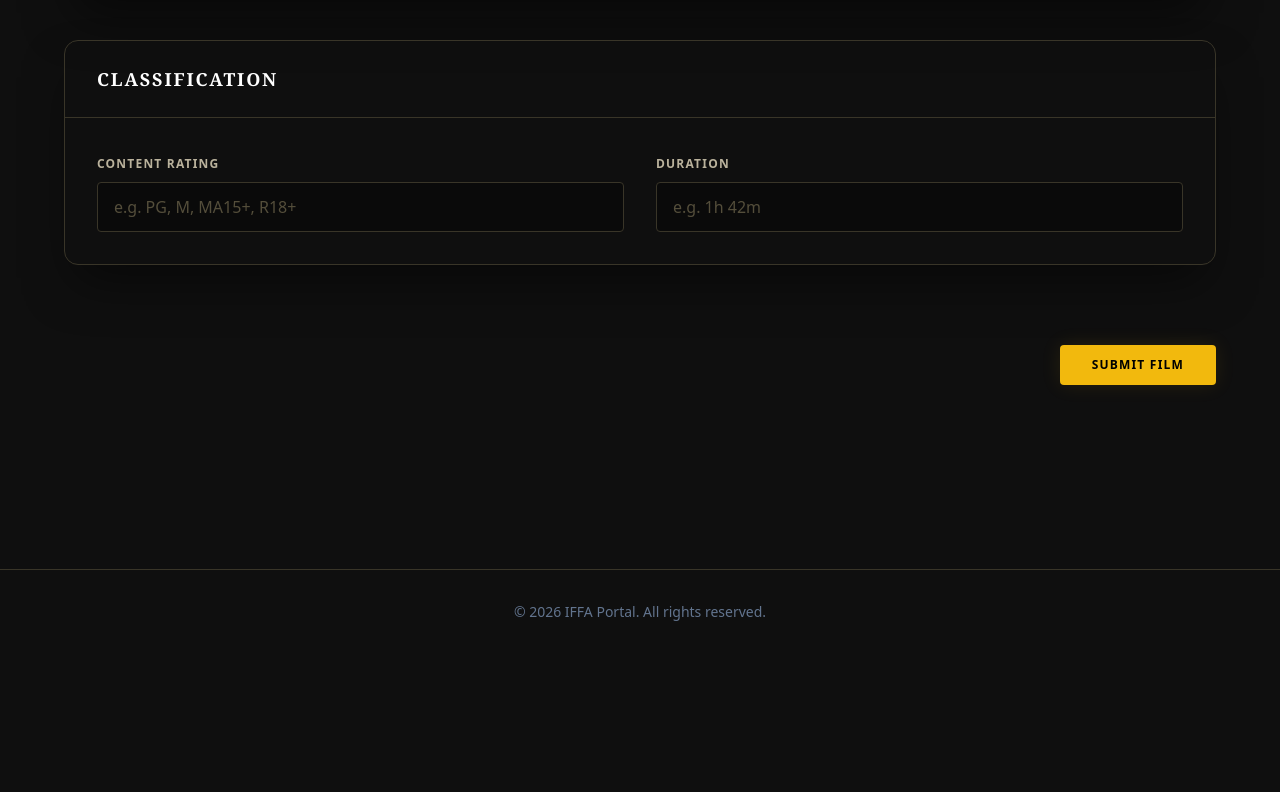
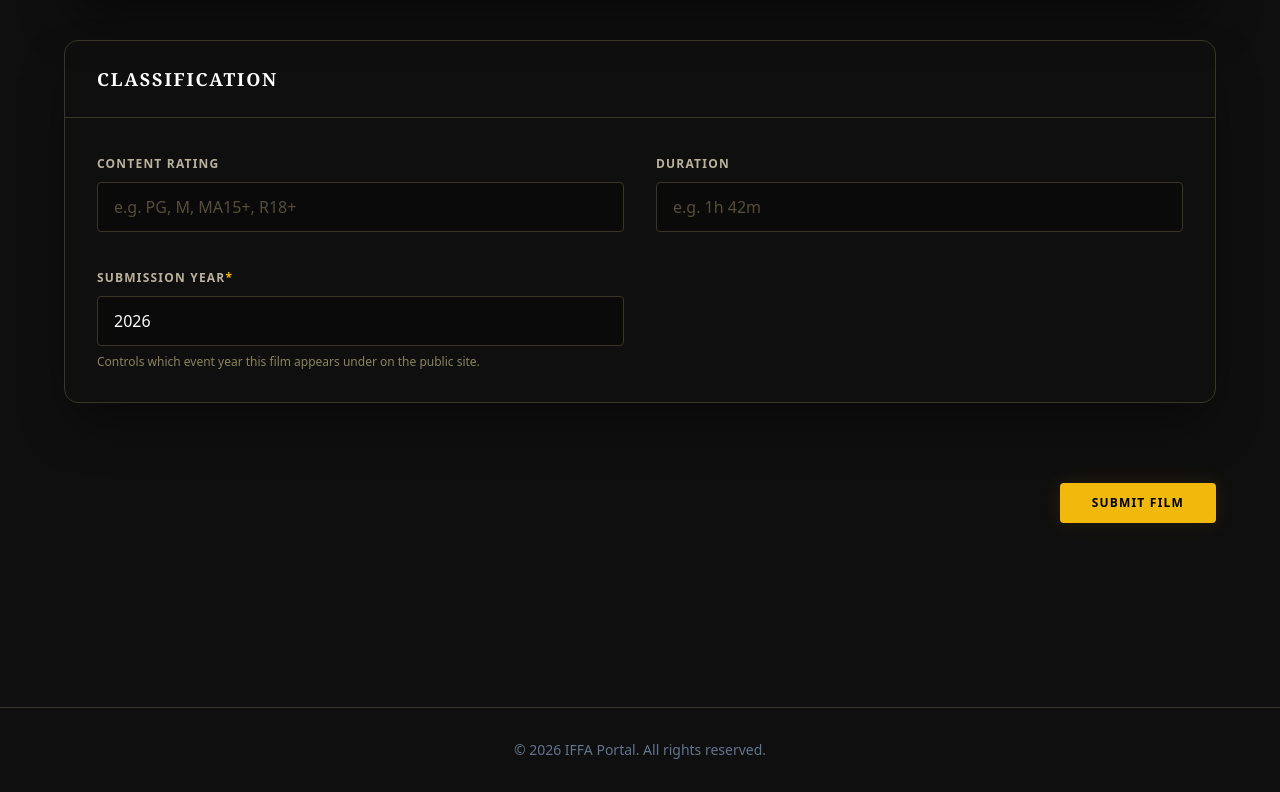
Before and after one commit to iffa-au/cms-hub, a Next.js app in the folder client/: page /submissions/new in a window 1280 px wide. Shown: the part 1598-2390 px from the top of the page. Before the commit the page ends 2252 px from the top, so only its background shows below. Built offline with nearby package versions, Linux system fonts and the light colour scheme; no server answers; sample sign-in values are in the browser's storage.

Commit message:
submitted year bug fixed

```diff
--- a/client/src/app/submissions/[id]/edit/page.tsx
+++ b/client/src/app/submissions/[id]/edit/page.tsx
@@ -45,6 +45,7 @@ type SubmissionDetail = {
   trailerUrl?: string;
   rating?: string;
   duration?: string;
+  submission_year?: number;
   genreIds?: string[] | { _id: string; name?: string }[];
   productionHouse?: string;
   distributor?: string;
@@ -87,6 +88,7 @@ export default function EditSubmissionPage() {
   const [trailerUrl, setTrailerUrl] = useState<string>('');
   const [rating, setRating] = useState<string>('');
   const [duration, setDuration] = useState<string>('');
+  const [submissionYear, setSubmissionYear] = useState<string>('');
   const [languageId, setLanguageId] = useState<string>('');
   const [countryId, setCountryId] = useState<string>('');
   const [contentTypeId, setContentTypeId] = useState<string>('');
@@ -130,6 +132,7 @@ export default function EditSubmissionPage() {
             setTrailerUrl(d.trailerUrl || '');
             setRating(d.rating || '');
             setDuration(d.duration || '');
+            setSubmissionYear(d.submission_year != null ? String(d.submission_year) : '');
             setLanguageId(d.language?._id || d.languageId || '');
             setCountryId(d.country?._id || d.countryId || '');
             setContentTypeId(d.contentType?._id || d.contentTypeId || '');
@@ -184,6 +187,7 @@ export default function EditSubmissionPage() {
             setTrailerUrl(d2.trailerUrl || '');
             setRating(d2.rating || '');
             setDuration(d2.duration || '');
+            setSubmissionYear(d2.submission_year != null ? String(d2.submission_year) : '');
             setLanguageId(d2.languageId || '');
             setCountryId(d2.countryId || '');
             setContentTypeId(d2.contentTypeId || '');
@@ -229,6 +233,9 @@ export default function EditSubmissionPage() {
         trailerUrl,
         rating: rating.trim(),
         duration: duration.trim(),
+        // Omit when blank so admins can save unrelated edits on older
+        // submissions without being forced to backfill this first.
+        ...(submissionYear.trim() ? { submissionYear: submissionYear.trim() } : {}),
         productionHouse: productionHouse.trim(),
         distributor: distributor.trim(),
       };
@@ -637,6 +644,22 @@ export default function EditSubmissionPage() {
                   onChange={(e) => setDuration(e.target.value)}
                 />
               </div>
+              <div className='space-y-2'>
+                <label htmlFor='submissionYear' className={LABEL}>
+                  Submission Year
+                </label>
+                <input
+                  id='submissionYear'
+                  className={INPUT}
+                  type='number'
+                  placeholder='e.g. 2026'
+                  value={submissionYear}
+                  onChange={(e) => setSubmissionYear(e.target.value)}
+                />
+                <p className='text-xs text-[#8a845f]'>
+                  Controls which event year this film appears under on the public site (e.g. /events/2026/submissions). Leave blank only if intentionally hidden from every year.
+                </p>
+              </div>
             </div>
           </section>
 
--- a/client/src/app/submissions/new/page.tsx
+++ b/client/src/app/submissions/new/page.tsx
@@ -58,6 +58,9 @@ export default function NewSubmissionPage() {
   const [trailerUrl, setTrailerUrl] = useState<string | undefined>(undefined);
   const [rating, setRating] = useState<string>("");
   const [duration, setDuration] = useState<string>("");
+  const [submissionYear, setSubmissionYear] = useState<string>(
+    String(new Date().getFullYear())
+  );
   const [productionHouse, setProductionHouse] = useState<string>("");
   const [distributor, setDistributor] = useState<string>("");
   useEffect(() => {
@@ -103,6 +106,7 @@ export default function NewSubmissionPage() {
         genreIds,
         rating: (rating || "").trim(),
         duration: (duration || "").trim(),
+        submissionYear: submissionYear.trim(),
         productionHouse: productionHouse.trim(),
         distributor: distributor.trim(),
       };
@@ -465,6 +469,25 @@ export default function NewSubmissionPage() {
                   onChange={(e) => setDuration(e.target.value)}
                 />
               </div>
+
+              {/* Submission Year */}
+              <div className="space-y-2">
+                <label htmlFor="submissionYear" className={LABEL}>
+                  Submission Year<span className="text-primary">*</span>
+                </label>
+                <input
+                  className={INPUT}
+                  type="number"
+                  id="submissionYear"
+                  placeholder="e.g. 2026"
+                  value={submissionYear}
+                  onChange={(e) => setSubmissionYear(e.target.value)}
+                  required
+                />
+                <p className="text-xs text-[#8a845f]">
+                  Controls which event year this film appears under on the public site.
+                </p>
+              </div>
             </div>
           </section>
           {/* Footer (inside the form so submit works) */}
```
